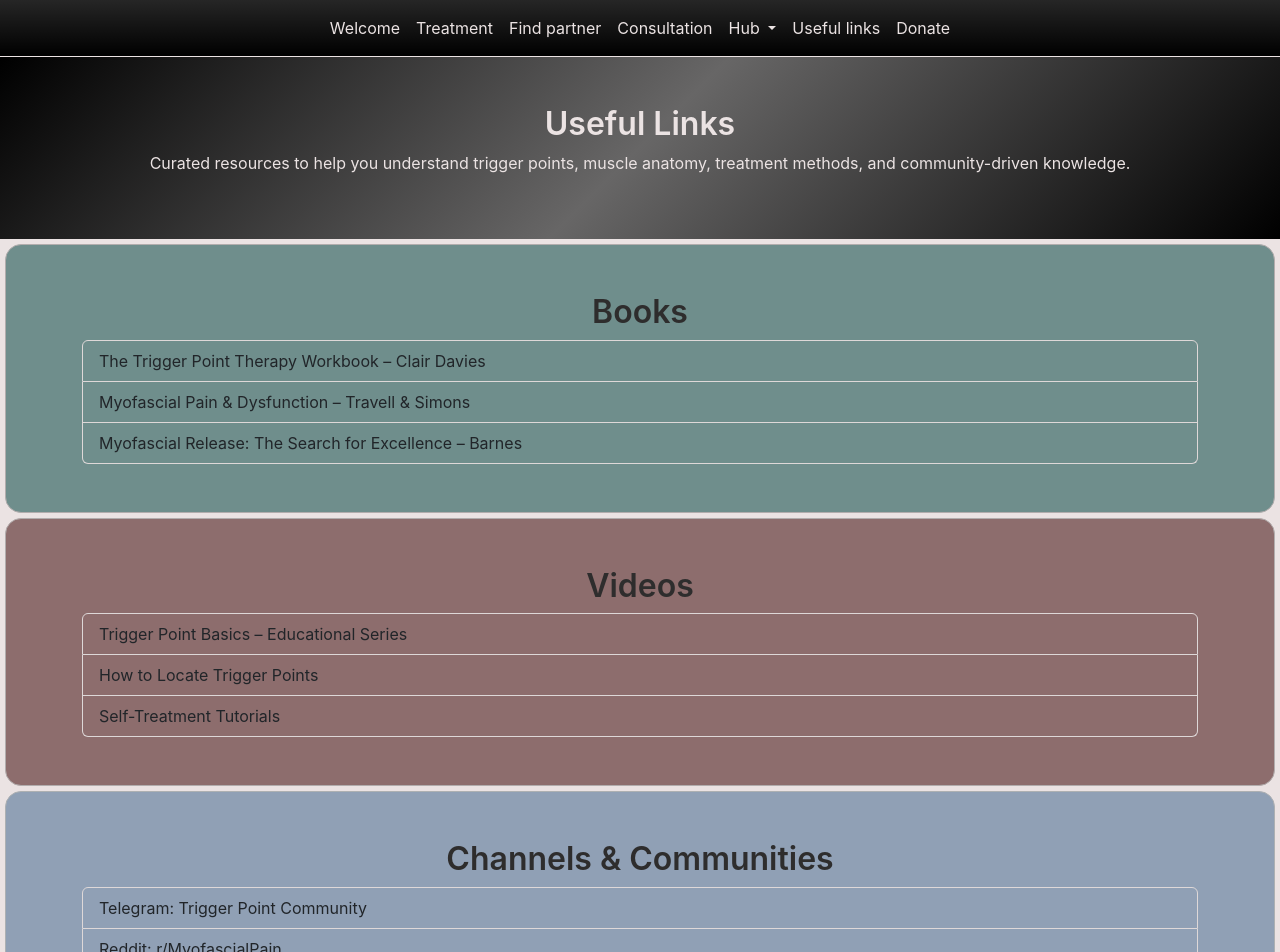
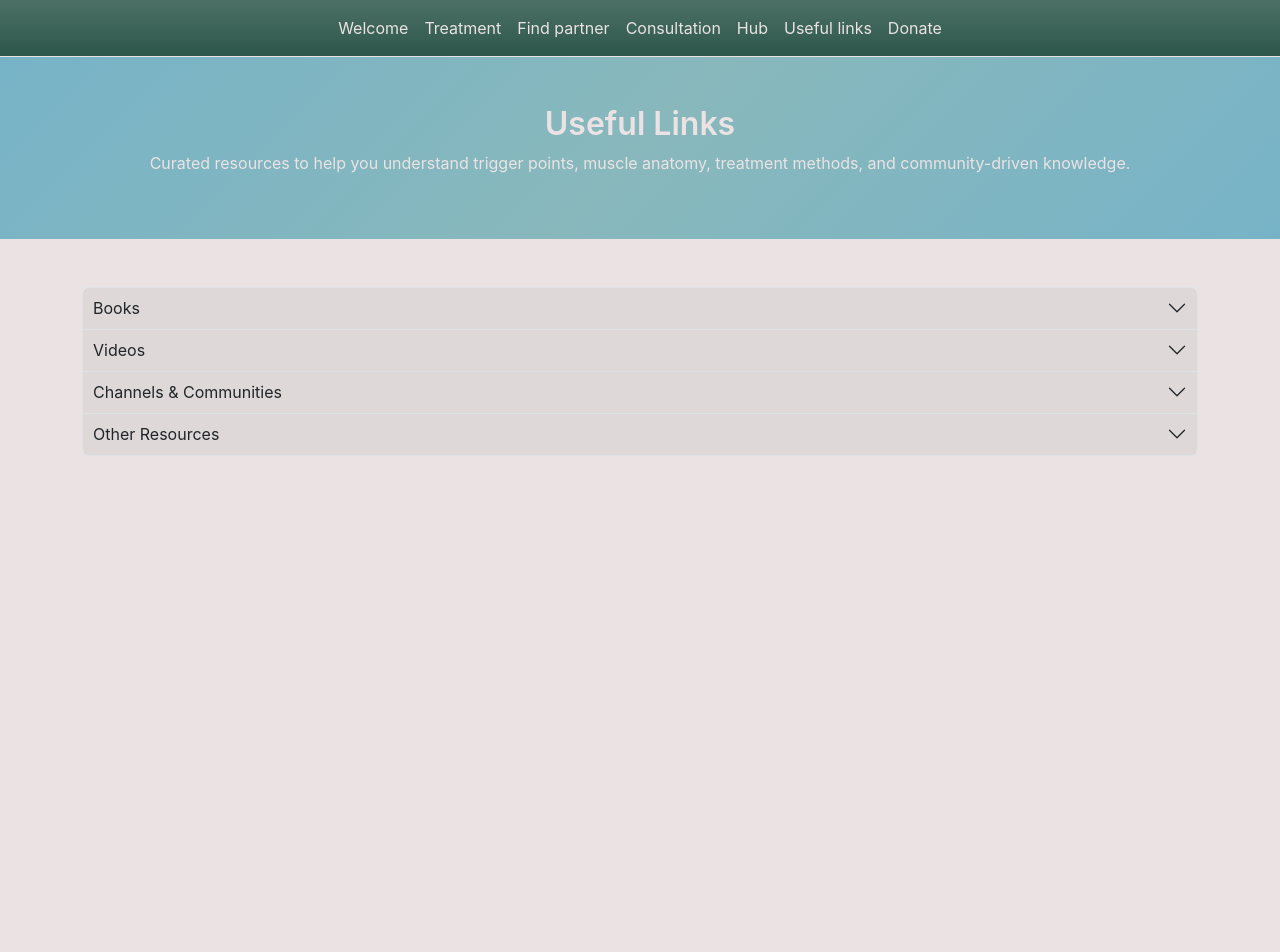
Before and after one commit to swetlikow/trigger-hub, an Angular app: page /useful-links in a window 1280 px wide. Shown: the top 952 px of the page. After the commit the page ends 800 px from the top, so only its background shows below. Built offline with nearby package versions, Linux system fonts and the light colour scheme.

Commit message:
changed coloring

```diff
--- a/src/app/components/header/header.css
+++ b/src/app/components/header/header.css
@@ -1,5 +1,5 @@
 .navbar {
-  background-color: #000000 !important;
+  background-color: #2d574a !important;
   border-bottom: 1px solid #ebe3e3;
 }
 
@@ -12,14 +12,5 @@
 }
 
 .navbar-toggler {
-  background-color: #ebe3e3 !important;
+  background-color: #f6f1f1 !important;
 }
-
-.dropdown-item {
-  color: #ebe3e3;
-  font-size: 16px;
-}
-
-.dropdown-menu {
-  background-color: #000000 !important;
-}
--- a/src/app/components/header/header.html
+++ b/src/app/components/header/header.html
@@ -1,4 +1,4 @@
-<nav class="navbar navbar-expand-lg navbar-dark bg-dark bg-gradient">
+<nav class="navbar navbar-expand-lg bg-gradient">
   <div class="container-fluid">
     <button
       class="navbar-toggler"
@@ -25,23 +25,8 @@
         <li class="nav-item">
           <a class="nav-link" routerLink="/consultation">Consultation</a>
         </li>
-        <li class="nav-item dropdown">
-          <a
-            class="nav-link dropdown-toggle"
-            href="#"
-            role="button"
-            data-bs-toggle="dropdown"
-            aria-expanded="false"
-          >
-            Hub
-          </a>
-          <ul class="dropdown-menu dropdown-menu-dark" aria-labelledby="navbarDarkDropdownMenuLink">
-            <li><a class="dropdown-item" routerLink="/hub/back">Back</a></li>
-            <li><a class="dropdown-item" routerLink="/hub/neck">Neck</a></li>
-            <li><a class="dropdown-item" routerLink="/hub/legs">Legs</a></li>
-            <li><a class="dropdown-item" routerLink="/hub/arms">Arms</a></li>
-            <li><a class="dropdown-item" routerLink="/hub/stomach">Stomach</a></li>
-          </ul>
+        <li class="nav-item">
+          <a class="nav-link" routerLink="/hub">Hub</a>
         </li>
         <li class="nav-item">
           <a class="nav-link" routerLink="/useful-links">Useful links</a>
--- a/src/app/components/treatment/treatment.css
+++ b/src/app/components/treatment/treatment.css
@@ -5,16 +5,16 @@
 
 .list-group-item {
   background: transparent;
-  border-color: #5a5858;
+  border-color: #beb9b9;
   color: #ebe3e3;
 }
 
-.avoid-item {
-  background: #f8d7da;
-  padding: 7px;
-  border-radius: 0.5rem;
+.list-group-item:hover {
+  background: #7aa6aa;
 }
 
-.avoid-item:hover {
-  background-color: #dec2c4;
+.accordion-button{
+  background: #f8d7da;
+  border-bottom: 1px solid #ded9d9;
+  padding: 10px;
 }
--- a/src/app/components/treatment/treatment.ts
+++ b/src/app/components/treatment/treatment.ts
@@ -1,8 +1,9 @@
 import { Component } from '@angular/core';
+import { RouterLink } from '@angular/router';
 
 @Component({
   selector: 'app-treatment',
-  imports: [],
+  imports: [RouterLink],
   templateUrl: './treatment.html',
   styleUrl: './treatment.css',
 })
--- a/src/app/components/useful-links/useful-links.css
+++ b/src/app/components/useful-links/useful-links.css
@@ -8,7 +8,7 @@
 }
 
 .list-group-item:hover {
-  background: #cac6c6;
+  background: #cde8eb;
 }
 
 .list-group-item a {
@@ -17,30 +17,8 @@
   display: block;
 }
 
-.section-book {
-  border: 1px solid #b2adad;
-  border-radius: 1rem;
-  margin: 5px;
-  background: #6f8e8c;
+.accordion-button{
+  background: #ded8d8;
+  border-bottom: 1px solid #ded9d9;
+  padding: 10px;
 }
-
-.section-video {
-  border: 1px solid #b2adad;
-  border-radius: 1rem;
-  margin: 5px;
-  background: #8d6d6d;
-}
-
-.section-channel {
-  border: 1px solid #adb0b2;
-  border-radius: 1rem;
-  margin: 5px;
-  background: #90a0b5;
-}
-
-.section-other {
-  border: 1px solid #b2adad;
-  border-radius: 1rem;
-  margin: 5px;
-  background: #d4b8a0;
-}
--- a/src/app/components/useful-links/useful-links.html
+++ b/src/app/components/useful-links/useful-links.html
@@ -8,9 +8,28 @@
   </div>
 </section>
 
-<section class="py-5 white section-book">
+<section class="py-5 white">
   <div class="container">
-    <h2 class="section-title text-center">Books</h2>
+    <div class="accordion" id="accordionExample">
+      <div class="accordion-item">
+        <h2 class="accordion-header">
+          <button
+            class="accordion-button collapsed"
+            type="button"
+            data-bs-toggle="collapse"
+            data-bs-target="#collapseOne"
+            aria-expanded="false"
+            aria-controls="collapseOne"
+          >
+            Books
+          </button>
+        </h2>
+        <div
+          id="collapseOne"
+          class="accordion-collapse collapse"
+          data-bs-parent="#accordionExample"
+        >
+          <div class="accordion-body">
             <ul class="list-group">
               <li class="list-group-item">
                 <a href="#">The Trigger Point Therapy Workbook – Clair Davies</a>
@@ -23,37 +42,91 @@
               </li>
             </ul>
           </div>
-</section>
-
-<section class="py-5 white section-video">
-  <div class="container">
-    <h2 class="section-title text-center">Videos</h2>
+        </div>
+      </div>
+      <div class="accordion-item">
+        <h2 class="accordion-header">
+          <button
+            class="accordion-button collapsed"
+            type="button"
+            data-bs-toggle="collapse"
+            data-bs-target="#collapseTwo"
+            aria-expanded="false"
+            aria-controls="collapseTwo"
+          >
+            Videos
+          </button>
+        </h2>
+        <div
+          id="collapseTwo"
+          class="accordion-collapse collapse"
+          data-bs-parent="#accordionExample"
+        >
+          <div class="accordion-body">
             <ul class="list-group">
-      <li class="list-group-item"><a href="#">Trigger Point Basics – Educational Series</a></li>
+              <li class="list-group-item">
+                <a href="#">Trigger Point Basics – Educational Series</a>
+              </li>
               <li class="list-group-item"><a href="#">How to Locate Trigger Points</a></li>
               <li class="list-group-item"><a href="#">Self-Treatment Tutorials</a></li>
             </ul>
           </div>
-</section>
-
-<section class="py-5 white section-channel">
-  <div class="container">
-    <h2 class="section-title text-center">Channels & Communities</h2>
+        </div>
+      </div>
+      <div class="accordion-item">
+        <h2 class="accordion-header">
+          <button
+            class="accordion-button collapsed"
+            type="button"
+            data-bs-toggle="collapse"
+            data-bs-target="#collapseThree"
+            aria-expanded="false"
+            aria-controls="collapseThree"
+          >
+            Channels & Communities
+          </button>
+        </h2>
+        <div
+          id="collapseThree"
+          class="accordion-collapse collapse"
+          data-bs-parent="#accordionExample"
+        >
+          <div class="accordion-body">
             <ul class="list-group">
               <li class="list-group-item"><a href="#">Telegram: Trigger Point Community</a></li>
               <li class="list-group-item"><a href="#">Reddit: r/MyofascialPain</a></li>
               <li class="list-group-item"><a href="#">YouTube: Trigger Point Specialists</a></li>
             </ul>
           </div>
-</section>
-
-<section class="py-5 white section-other">
-  <div class="container">
-    <h2 class="section-title text-center">Other Resources</h2>
+        </div>
+      </div>
+      <div class="accordion-item">
+        <h2 class="accordion-header">
+          <button
+            class="accordion-button collapsed"
+            type="button"
+            data-bs-toggle="collapse"
+            data-bs-target="#collapseFour"
+            aria-expanded="false"
+            aria-controls="collapseFour"
+          >
+            Other Resources
+          </button>
+        </h2>
+        <div
+          id="collapseFour"
+          class="accordion-collapse collapse"
+          data-bs-parent="#accordionExample"
+        >
+          <div class="accordion-body">
             <ul class="list-group">
               <li class="list-group-item"><a href="#">Interactive Muscle Maps</a></li>
               <li class="list-group-item"><a href="#">Scientific Articles & Research</a></li>
               <li class="list-group-item"><a href="#">Pain Referral Charts</a></li>
             </ul>
           </div>
+        </div>
+      </div>
+    </div>
+  </div>
 </section>
--- a/src/app/components/welcome/welcome.css
+++ b/src/app/components/welcome/welcome.css
@@ -13,7 +13,7 @@
 }
 
 .info-card:hover {
-  background-color: rgb(93, 90, 90);
+  background-color: #7aa6aa;
 }
 
 .quick-nav-tile {
--- a/src/styles.css
+++ b/src/styles.css
@@ -14,7 +14,7 @@ body {
 }
 
 .black {
-  background: linear-gradient(135deg, #000000 0%, #676666 50%, #000000 100%);
+  background: linear-gradient(135deg, #77b3c7 0%, #88b8bc 50%, #77b3c7 100%);
   color: #ebe3e3;
 }
 
@@ -24,7 +24,7 @@ body {
 }
 
 .btn-black {
-  background-color: black;
+  background-color: #76a7bc;
   color: #ebe3e3;
   border-radius: 50rem;
 }
@@ -36,11 +36,11 @@ body {
 }
 
 .btn-black:hover {
-  background-color: rgb(14, 104, 39);
+  background-color: #88b8bc;
   color: #ebe3e3;
 }
 
 .btn-white:hover {
-  background-color: rgb(14, 104, 39);
+  background-color: #88b8bc;
   color: #ebe3e3;
 }
```
Also changed, not shown: src/app/components/treatment/treatment.html (+128 -6 lines), 1 other file (tests, documents, lock files or other folders). Lines whose indentation alone changed are shown as unchanged.
